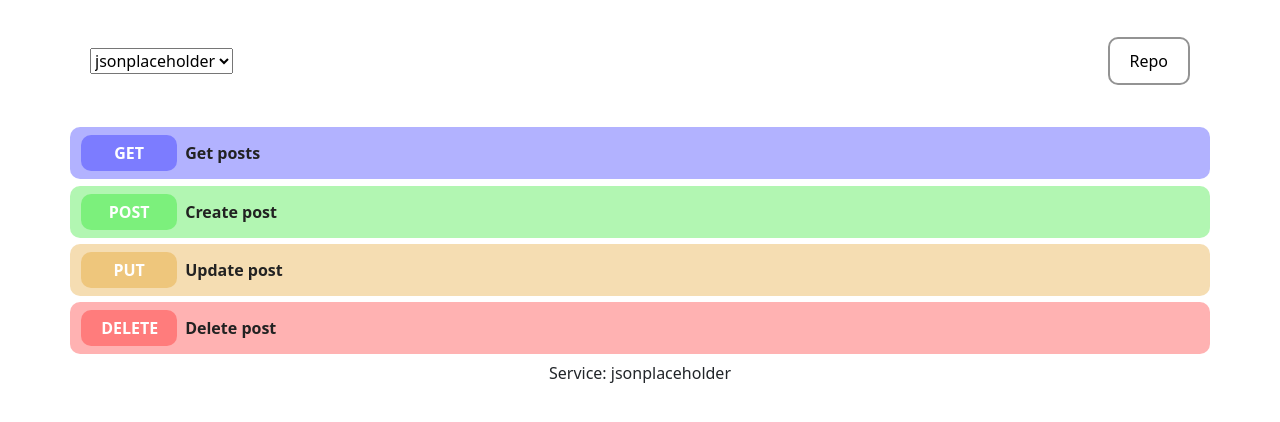
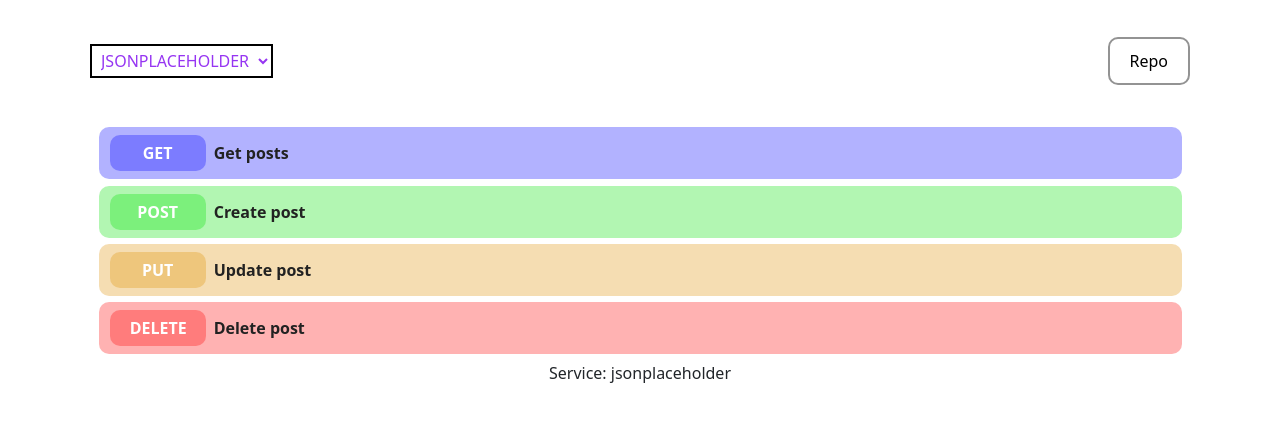
Before and after one commit to Mixael404/swagger, a React (Vite) app: page / in a window 1280 px wide. Shown: the top 422 px of the page. Built offline with nearby package versions, Linux system fonts and the light colour scheme.

Commit message:
Fix style of input in focus

```diff
--- a/src/app/request-item/request-item.jsx
+++ b/src/app/request-item/request-item.jsx
@@ -2,9 +2,7 @@
 import CollapseCard from "../../components/collapse-card/collapse-card";
 import { ParamsControlBtn } from "../../components/params-control-btn/params-control-btn";
 import { getColor } from "../../utils/get-color/get-color";
-import { filterEmptyFields } from "../../utils/filter-empty-fields/filter-empty-fields";
 import { QueriesBlock } from "../../components/queries-block/queries-block";
-import { apiService } from "../../api-service/api.service";
 import { WhiteCard } from "../../components/white-card/white-card";
 import { RequestTitle } from "../../components/request-title/request-title";
 import { RequestControls } from "../request-controls/request-controls";
@@ -12,7 +10,6 @@
 import { SpaceBetweenLayout } from "../../components/layouts/space-between-layout/space-between-layout";
 import { Tooltip } from "../../components/tooltip/tooltip";
 
-// TODO: Добавить где нибудь тултип с расшифровкой принимаемых параметров и результата запроса
 function RequestItem({ req }) {
   const [isAccess, setIsAccess] = useState(false);
 
@@ -94,7 +91,7 @@
   }, [clear]);
 
   return (
-    <div style={{width: '100%'}}>
+    <div style={{width: '95%'}}>
       <CollapseCard
         id={req.id}
         title={req.title}
--- a/src/components/header/header.jsx
+++ b/src/components/header/header.jsx
@@ -10,9 +10,7 @@
     <div className={classes.Header}>
       <select
         onChange={onSelect}
-        // defaultValue={services.indexOf("jsonplaceholder")}
         defaultValue={selectedService}
-        // defaultValue={"cheese"}
       >
         {services.map((service) => (
           <option
--- a/src/components/header/header.module.css
+++ b/src/components/header/header.module.css
@@ -19,3 +19,17 @@
     text-decoration: none;
     border-color: blueviolet;
 }
+
+select,select:focus, select:focus-visible{
+    padding: 3px 5px;
+    background-color: transparent;
+    border: 2px solid black;
+    outline: none;
+    text-transform: uppercase;
+    font-weight: 500;
+    color: rgb(150, 53, 242);
+}
+
+select option{
+    color: black;
+}
```
